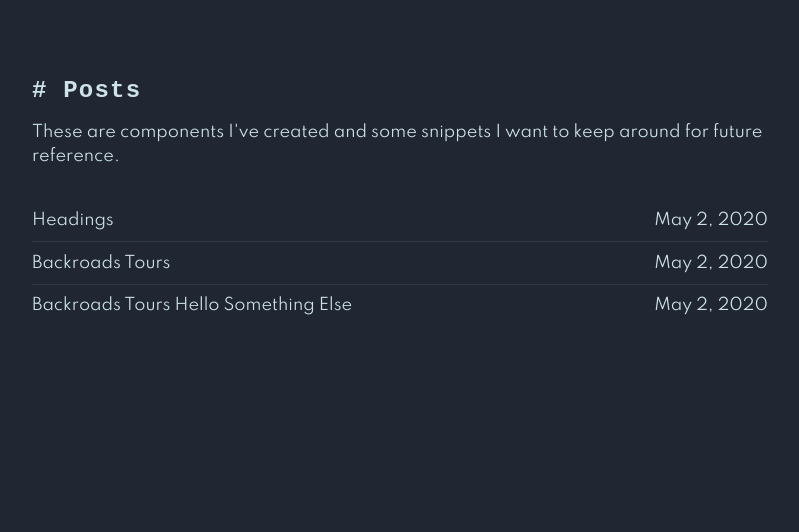
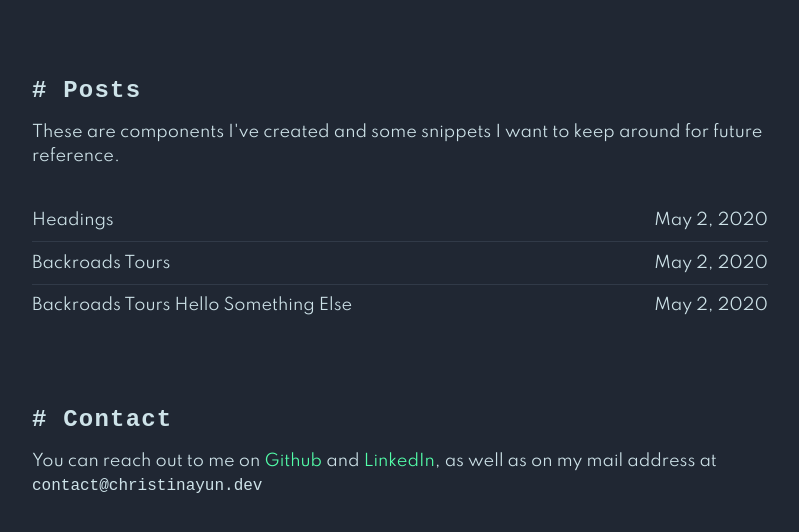
Before and after one commit to yjcyun/christinayun.dev, a Gatsby site: page / in a window 1280 px wide. Shown: the part 1142-1674 px from the top of the page, without its empty margins (240-1039 px from the left). Before the commit the page ends 1644 px from the top, so only its background shows below. Built offline with nearby package versions, Linux system fonts and the light colour scheme; Gatsby itself is replaced by a stand-in of ours; some packages are replaced by stand-ins of ours; a web font is replaced by a local one.

Commit message:
:sparkles: Add contact section

```diff
--- /dev/null
+++ b/src/components/contact/contact.tsx
@@ -0,0 +1,40 @@
+import React from "react";
+
+import { Section } from "@styles/shared-style";
+import PageTitle from "@components/page-title";
+
+const Contact = () => {
+  return (
+    <Section>
+      <PageTitle
+        title="Contact"
+        description={
+          <>
+            You can reach out to me on{" "}
+            <a
+              className="accent"
+              href="https://github.com/yjcyun"
+              rel="noopener noreferrer"
+              target="_blank"
+            >
+              Github
+            </a>{" "}
+            and{" "}
+            <a
+              className="accent"
+              href="https://www.linkedin.com/in/yjcyun/"
+              rel="noopener noreferrer"
+              target="_blank"
+            >
+              LinkedIn
+            </a>
+            , as well as on my mail address at{" "}
+            <code>contact@christinayun.dev</code>
+          </>
+        }
+      />
+    </Section>
+  );
+};
+
+export default Contact;
--- a/src/pages/index.tsx
+++ b/src/pages/index.tsx
@@ -1,10 +1,12 @@
-import * as React from "react";
+import React from "react";
+import { graphql, PageProps } from "gatsby";
 
 import Layout from "@components/layout/layout";
 import About from "@components/about/about";
 import Projects from "@components/projects/projects";
 import Posts from "@components/posts/posts";
-import { graphql, PageProps } from "gatsby";
+import Contact from "@components/contact/contact";
+
 import { PostListQuery } from "@graphql-types";
 
 // markup
@@ -14,6 +16,7 @@ const IndexPage = ({ data }: PageProps<PostListQuery>) => {
       <About />
       <Projects />
       <Posts {...data} />
+      <Contact />
     </Layout>
   );
 };
```
